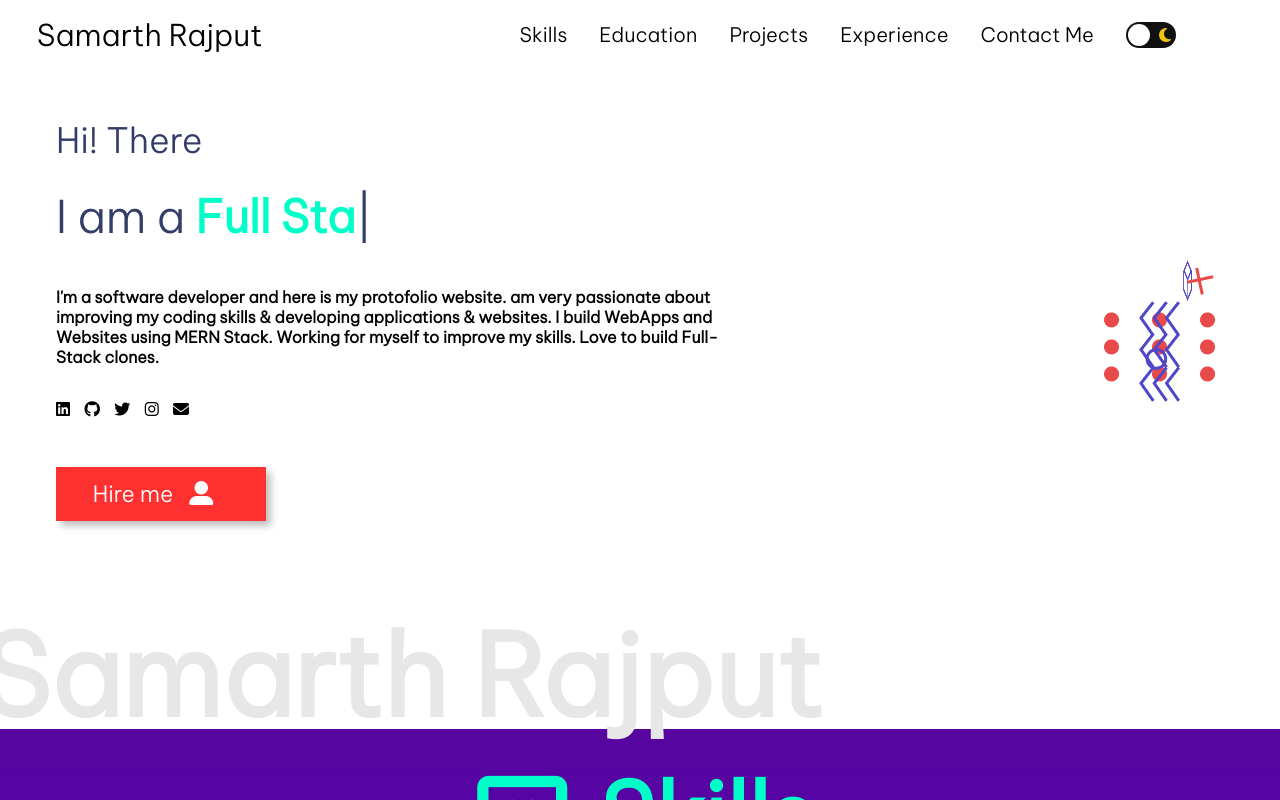
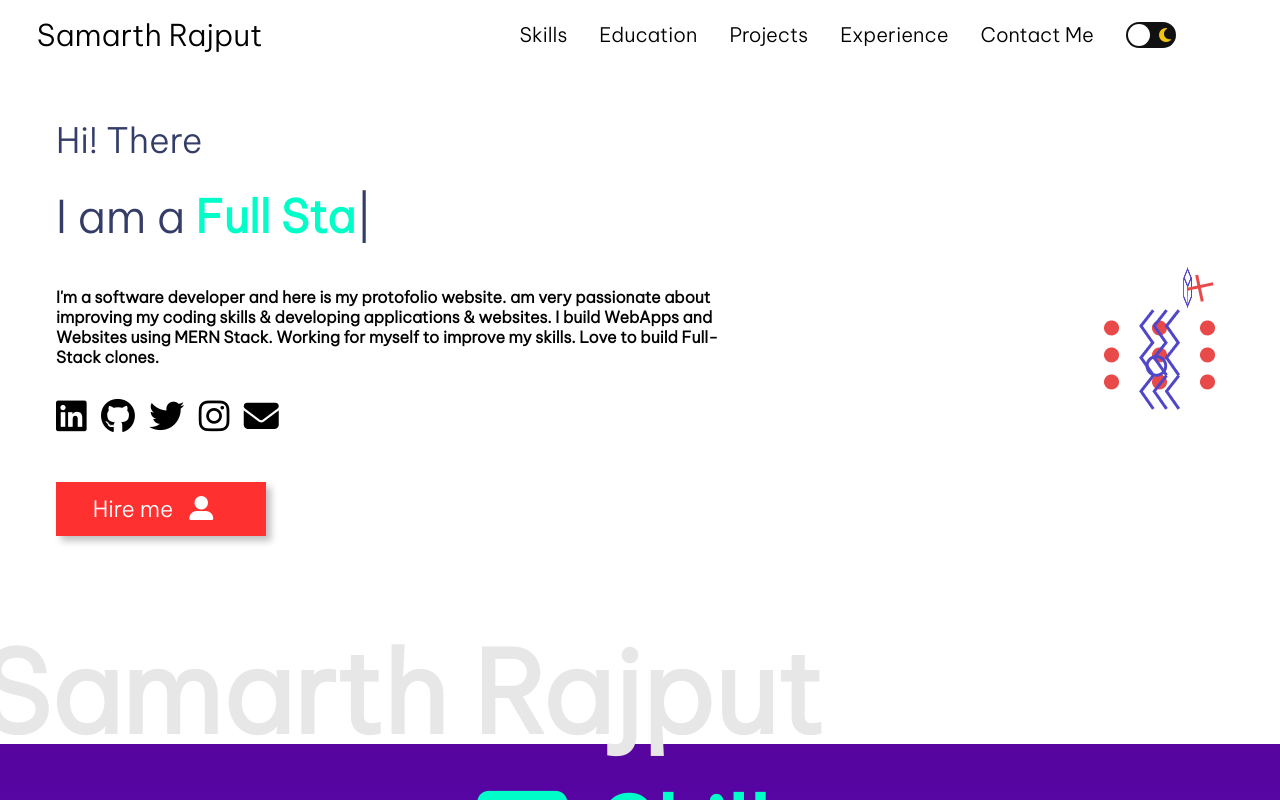
Before and after one commit to SamarthRajput/Portfolio-website, a plain HTML site: page index.html in a window 1280 px wide. Drawn offline with nearby package versions, Linux system fonts and the light colour scheme; a script that the page names is missing.

Commit message:
Update portfolio.css

```diff
--- a/portfolio.css
+++ b/portfolio.css
@@ -76,6 +76,7 @@ a{
     font-weight: bold;
 }
 
+
 .checkbox {
     opacity: 0;
     position: absolute;
@@ -113,7 +114,7 @@ a{
     transform: translateX(24px);
   }
 
-@media (max-width:1300px){
+@media (max-width:1150px){
 
 }
 
@@ -725,36 +726,60 @@ footer{
     text-decoration: none;
 }
 
-.icon-wrapper{
-    display: flex;
-    gap: 1rem;
+.icon-project-linkedin{
     cursor: pointer;
+    color: black;
     font-size: 35px;
     transition: all 0.4s;
 }
 
-#github:hover{
-    background-color: #8e32ac;
-    /* border: 2px black; */
-    border-radius: 80%;
+.icon-project-linkedin:hover{
+    color: #00aced;
 }
 
-#twitter:hover {
-    background-color: #00aced;
-    /* border-radius: 80%; */
+
+.icon-project-github{
+    cursor: pointer;
+    color: black;
+    font-size: 35px;
+    transition: all 0.4s;
 }
 
-#linkedin:hover {
-    background-color: #007bb6;
+.icon-project-github:hover{
+    color: #8e32ac;
 }
 
-#instagram:hover {
-    background-color: #ee00da;
-    border-radius: 98%;
+.icon-project-twitter{
+    cursor: pointer;
+    color: black;
+    font-size: 35px;
+    transition: all 0.4s;
 }
 
-#envelope:hover{
-    background-color: var(--bgOrange);
+.icon-project-twitter:hover{
+    color: #00aced;
+}
+
+.icon-project-instagram{
+    cursor: pointer;
+    color: black;
+    font-size: 35px;
+    transition: all 0.4s;
+}
+
+.icon-project-instagram:hover{
+    color: #ee00da;
+}
+
+.icon-project-envelope{
+    cursor: pointer;
+    color: black;
+    font-size: 35px;
+    transition: all 0.4s;
+}
+
+.icon-project-envelope:hover{
+    color: var(--bgOrange);
 }
 
 .experience-section{
```
